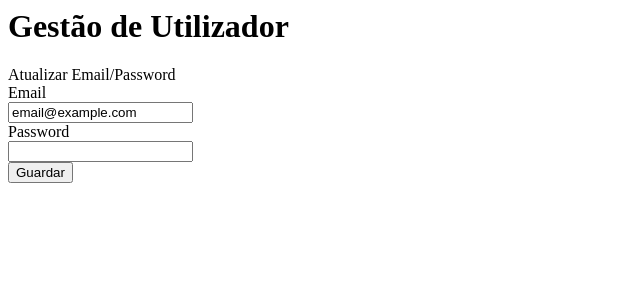
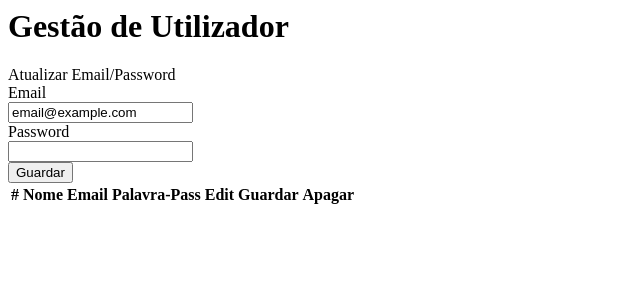
Before and after one commit to linhk9/Projeto-PWS-Fatura, a PHP site: page /pws_fatura/views/user/index.php in a window 1280 px wide. Shown: the top 300 px of the page, without its empty margins (0-640 px from the left). Run offline with PHP 8.4, Linux system fonts and the light colour scheme; lists and menus that the app fills with data are empty.

Commit message:
done tabela
falta guardar editar e apagar

```diff
--- a/views/user/index.php
+++ b/views/user/index.php
@@ -24,6 +24,34 @@
                             <button type="submit" class="btn btn-primary mb-3">Guardar</button>
                         </div>
                     </div>
+                        <table class="table" id="table1">
+                    <thead>
+                      <tr>
+                        <th scope="col">#</th>
+                        <th scope="col">Nome</th>
+                        <th scope="col">Email</th>
+                        <th scope="col">Palavra-Pass</th>
+                        <th scope="col">Edit</th>
+                        <th scope="col">Guardar</th>
+                        <th scope="col">Apagar</th>
+                      </tr>
+                    </thead>
+                    <tbody id = "table2">
+                        <tr class = "tr">
+                        <?php
+                        if (isset($users)){
+                            foreach ($users as $user) {
+                                if ($user -> role == 'Cliente' ||  $user -> role == 'Funcionario'){?>
+                                    <th scope="row" class = "nmr"><?php echo $user -> id;?></th>
+                                    <td class = "nome"><?php echo $user -> username;?></td>
+                                    <td class = "Email"><?php echo $user -> email;?></td>
+                                    <td class = "Pass" ><?php echo $user -> password;?></td>
+                                    <td class = "Role" ><?php echo $user -> role;?></td>
+                                    <td><img src="public/img/Edit.png" class="Edit"  href="./router.php?c=fatura&a=index"></td>
+                                    <td><img src="public/img/delete.png" class="Apagar" href="./router.php?c=fatura&a=index"></td>
+                                    <td><img src="public/img/guardar.png" class="Guardar" href="./router.php?c=fatura&a=index"></td>
+                               <?php }}}?>
+                </tr>
                 </div>
             </div>
         </div>
```
Also changed, not shown: views/fatura/index.php (+1 -30 lines).
